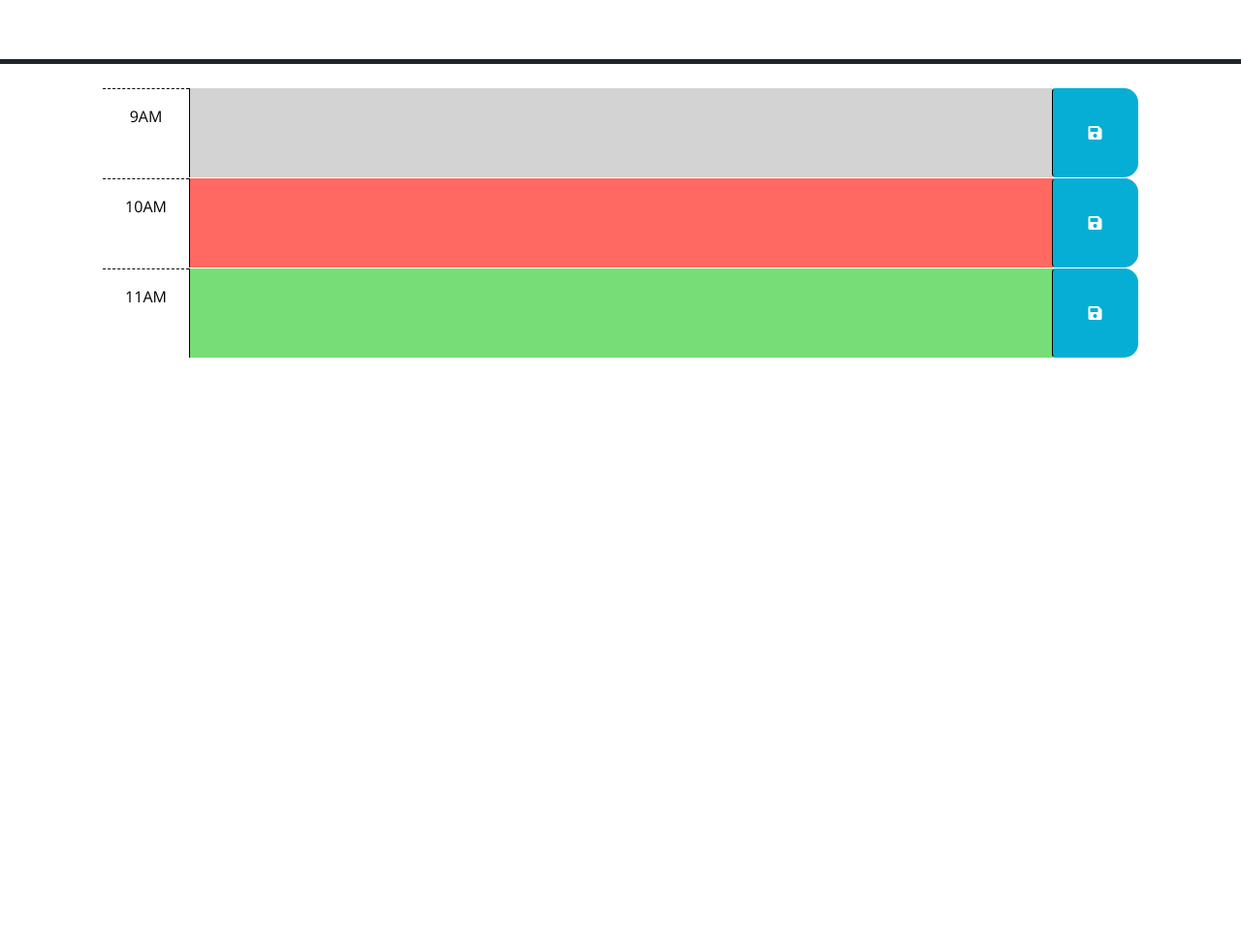
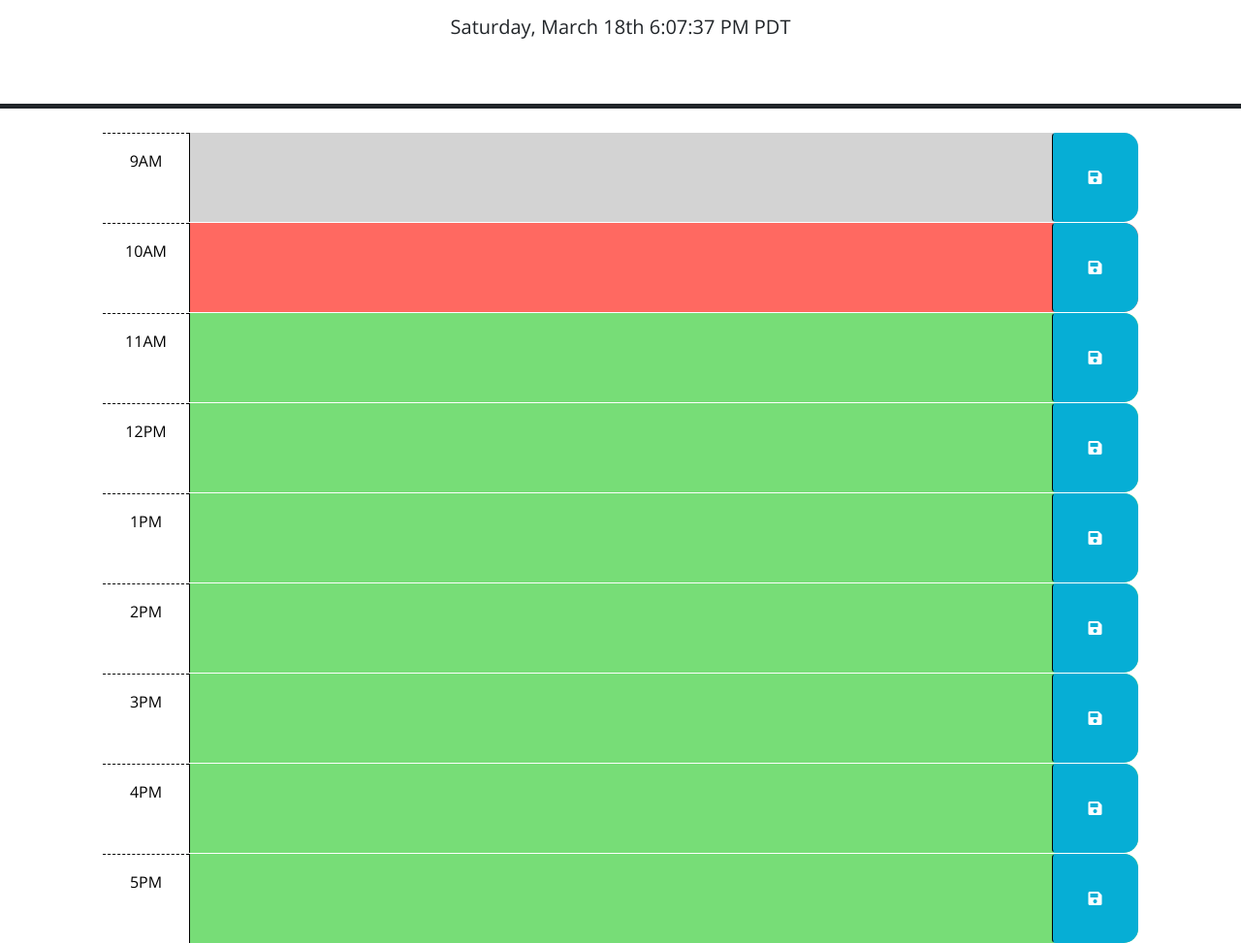
Before and after one commit to Rbustan0/My-Calendar, a plain HTML site: page index.html in a window 1280 px wide. Shown: the part 166-1139 px from the top of the page at 97% size. Before the commit the page ends 800 px from the top, so only its background shows below. Drawn offline with nearby package versions, Linux system fonts and the light colour scheme; files that its build step writes are made by us from their sources.

Commit message:
save button stores info into the local storage, timer included in header in PST

```diff
--- a/assets/Javascript/script.js
+++ b/assets/Javascript/script.js
@@ -1,10 +1,29 @@
 // Wrap all code that interacts with the DOM in a call to jQuery to ensure that
 // the code isn't run until the browser has finished rendering all the elements
 // in the html.
+
+
+// NOTE: This outside function stays. It readys your program when the document is fully loaded.
 $(function () {
-  // TODO: Add a listener for click events on the save button. This code should
-  // use the id in the containing time-block as a key to save the user input in
-  // local storage.
+
+  // This is required for playing around with more clock features.
+  dayjs.extend(window.dayjs_plugin_advancedFormat);
+  dayjs.extend(window.dayjs_plugin_utc); // This plugin adds support for UTC mode
+  dayjs.extend(window.dayjs_plugin_timezone); // This plugin adds support for time zones
+
+
+  // Added a listener for click events on the save button. This code should
+  // use the id in the containing time-block as a key to save the user input in local storage.
+  $('.saveBtn').on('click', function(){
+
+    // take user input and store it in variable by taking the text associated with the div.
+    var task = $(this).siblings('textarea').val();
+
+    // takes time slot using this keyword again references the parent id and attributes this ID for localstorage later. Works because parent div only has one id.
+    var timeBlock = $(this).parent().attr('id');
+
+    localStorage.setItem(timeBlock, task);
+  })
 
   // HINT: What does `this` reference in the click listener
   // function? How can DOM traversal be used to get the "hour-x" id of the
@@ -20,6 +39,21 @@ $(function () {
   // TODO: Add code to get any user input that was saved in localStorage and set
   // the values of the corresponding textarea elements. HINT: How can the id
   // attribute of each time-block be used to do this?
-  //
-  // TODO: Add code to display the current date in the header of the page.
+
+
+
+
+  // Added code to display the current date in the header of the page.
+
+  updateTime();
+  setInterval(updateTime, 1000);
+
+  function updateTime(){
+
+    var today = dayjs().tz('America/Los_Angeles'); //added this feature for more tokens
+    $('#currentDay').text(today.format('dddd, MMMM Do h:mm:ss A z'));
+  }
+
+
+
 });
--- a/index.html
+++ b/index.html
@@ -18,7 +18,7 @@
       href="https://fonts.googleapis.com/css?family=Open+Sans&display=swap"
       rel="stylesheet"
     />
-    <link rel="stylesheet" href="style.css" />
+    <link rel="stylesheet" href="./assets/CSS/style.css" />
     <title>Work Day Scheduler</title>
   </head>
 
@@ -66,6 +66,57 @@
         </button>
       </div>
 
+      <!-- Need to create new times for a loop to iterate through it through the dom. -->
+      <div id="hour-12" class="row time-block future">
+        <div class="col-2 col-md-1 hour text-center py-3">12PM</div>
+        <textarea class="col-8 col-md-10 description" rows="3"> </textarea>
+        <button class="btn saveBtn col-2 col-md-1" aria-label="save">
+          <i class="fas fa-save" aria-hidden="true"></i>
+        </button>
+      </div>
+
+      <div id="hour-1" class="row time-block future">
+        <div class="col-2 col-md-1 hour text-center py-3">1PM</div>
+        <textarea class="col-8 col-md-10 description" rows="3"> </textarea>
+        <button class="btn saveBtn col-2 col-md-1" aria-label="save">
+          <i class="fas fa-save" aria-hidden="true"></i>
+        </button>
+      </div>
+
+      <div id="hour-2" class="row time-block future">
+        <div class="col-2 col-md-1 hour text-center py-3">2PM</div>
+        <textarea class="col-8 col-md-10 description" rows="3"> </textarea>
+        <button class="btn saveBtn col-2 col-md-1" aria-label="save">
+          <i class="fas fa-save" aria-hidden="true"></i>
+        </button>
+      </div>
+
+      <div id="hour-3" class="row time-block future">
+        <div class="col-2 col-md-1 hour text-center py-3">3PM</div>
+        <textarea class="col-8 col-md-10 description" rows="3"> </textarea>
+        <button class="btn saveBtn col-2 col-md-1" aria-label="save">
+          <i class="fas fa-save" aria-hidden="true"></i>
+        </button>
+      </div>
+
+      <div id="hour-4" class="row time-block future">
+        <div class="col-2 col-md-1 hour text-center py-3">4PM</div>
+        <textarea class="col-8 col-md-10 description" rows="3"> </textarea>
+        <button class="btn saveBtn col-2 col-md-1" aria-label="save">
+          <i class="fas fa-save" aria-hidden="true"></i>
+        </button>
+      </div>
+
+      <div id="hour-5" class="row time-block future">
+        <div class="col-2 col-md-1 hour text-center py-3">5PM</div>
+        <textarea class="col-8 col-md-10 description" rows="3"> </textarea>
+        <button class="btn saveBtn col-2 col-md-1" aria-label="save">
+          <i class="fas fa-save" aria-hidden="true"></i>
+        </button>
+      </div>
+
+
+    <!--Self Note: Here is all the required code in order. Jquery, dayjs, then script/ DO NOT TOUCH  -->
     <script src="https://code.jquery.com/jquery-3.4.1.min.js"></script>
     <script
       src="https://cdn.jsdelivr.net/npm/dayjs@1.11.3/dayjs.min.js"
@@ -73,6 +124,10 @@
       crossorigin="anonymous"
     ></script>
 
-    <script src="script.js"></script>
+    <script src="https://cdn.jsdelivr.net/npm/dayjs@1.11.3/plugin/advancedFormat.min.js"></script>
+    <script src="https://cdn.jsdelivr.net/npm/dayjs@1.11.3/plugin/utc.js"></script>
+    <script src="https://cdn.jsdelivr.net/npm/dayjs@1.11.3/plugin/timezone.js"></script>
+
+    <script src="./assets/Javascript/script.js"></script>
   </body>
 </html>
```
